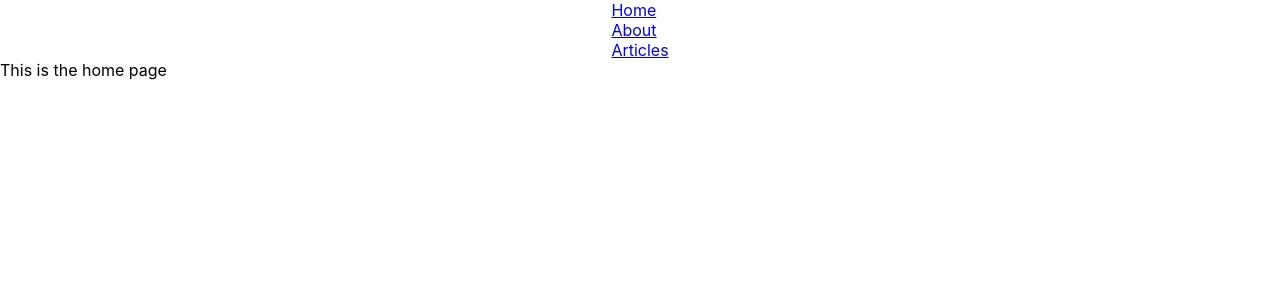
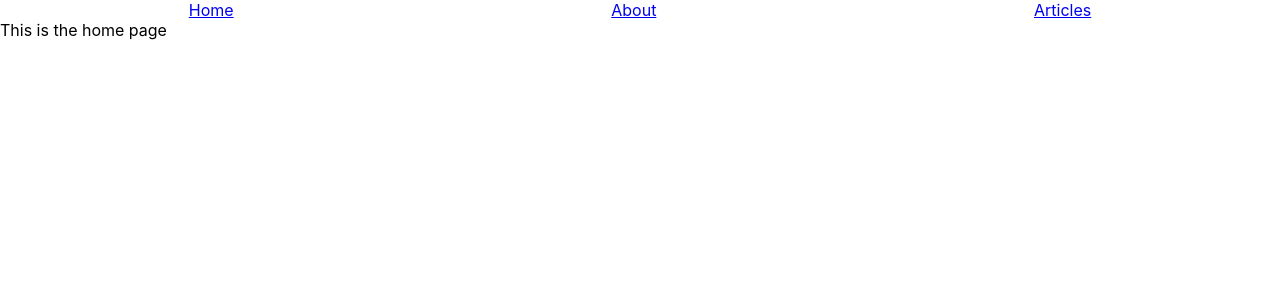
Before and after one commit to Anupam-Ashish-Minz/client-mock-blog, a React (Create React App) app: page / in a window 1280 px wide. Shown: the top 300 px of the page. Built offline with nearby package versions, Linux system fonts and the light colour scheme.

Commit message:
fixed navbar

```diff
--- a/src/components/Navbar.js
+++ b/src/components/Navbar.js
@@ -4,7 +4,7 @@ import './navbar.css'
 const Navbar = () => {
   return (
     <div className="navbar-container">
-      <Link to="/home">Home</Link>
+      <Link to="/">Home</Link>
       <Link to="/about">About</Link>
       <Link to="/articles">Articles</Link>
     </div>
--- a/src/components/navbar.css
+++ b/src/components/navbar.css
@@ -1,5 +1,5 @@
 .navbar-container {
   display: grid;
-  justify-content: center;
-  align-content: center;
+  grid-template-columns: auto auto auto;
+  justify-content: space-around;
 }
```
